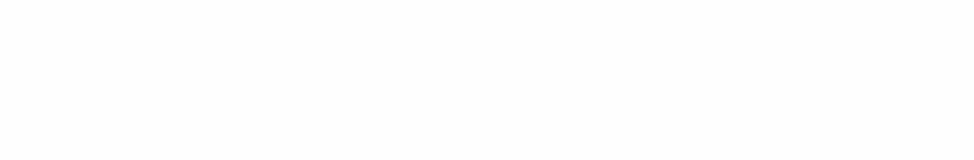
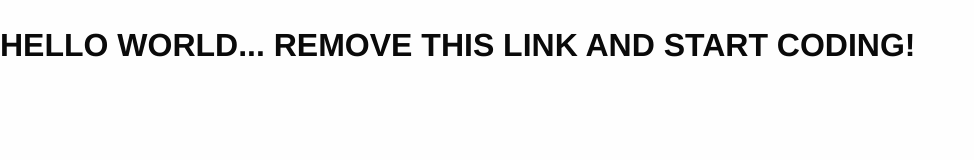
Before and after one commit to wearenois3/blinddev, a website: page index.html in a window 1280 px wide. Shown: the whole page, without its empty margins (0-974 px from the left). Drawn offline with Linux system fonts and the light colour scheme.

Commit message:
Hello world line

```diff
--- a/index.html
+++ b/index.html
@@ -13,7 +13,7 @@
     <link rel="stylesheet" href="css/app.css">
   </head>
   <body>
-
+    <h1>HELLO WORLD... REMOVE THIS LINK AND START CODING!</h1>
     <script src="js/app.js"></script>
   </body>
 </html>
```
